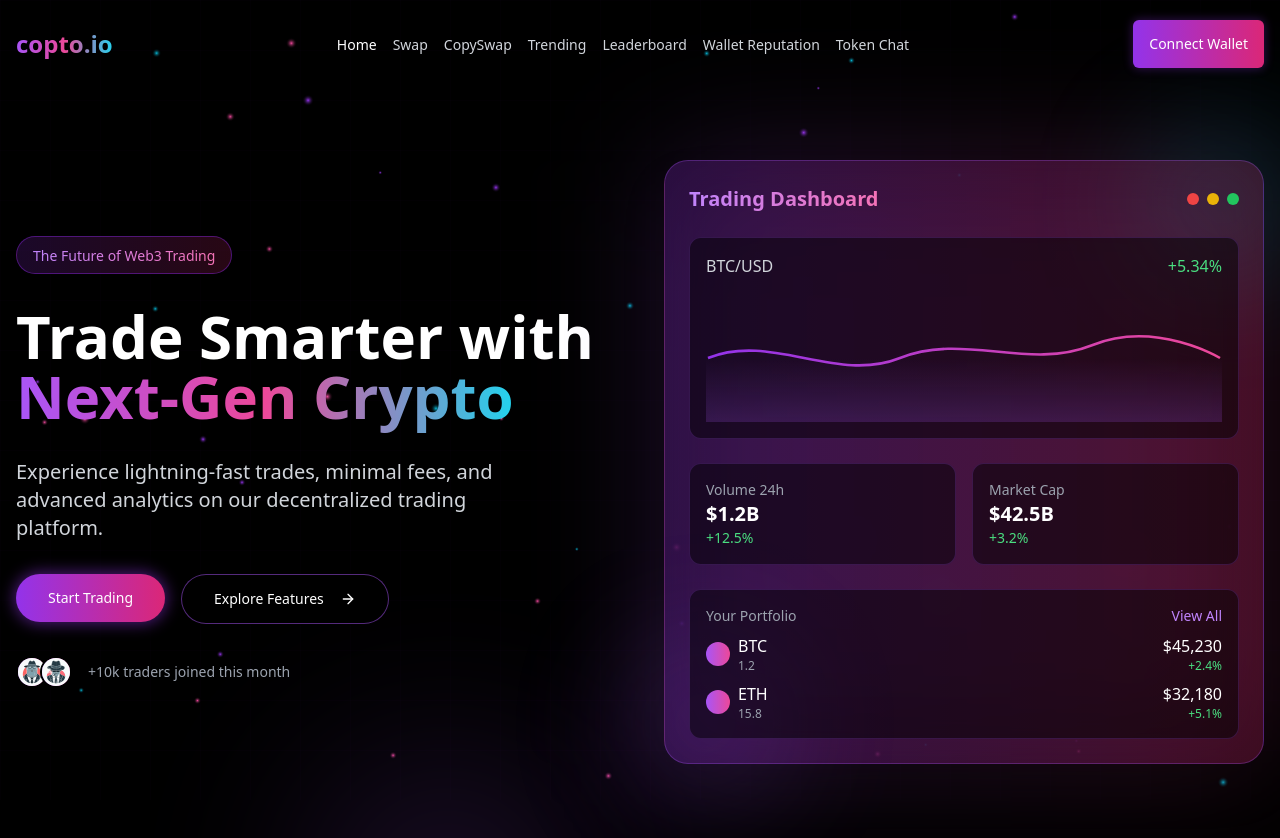
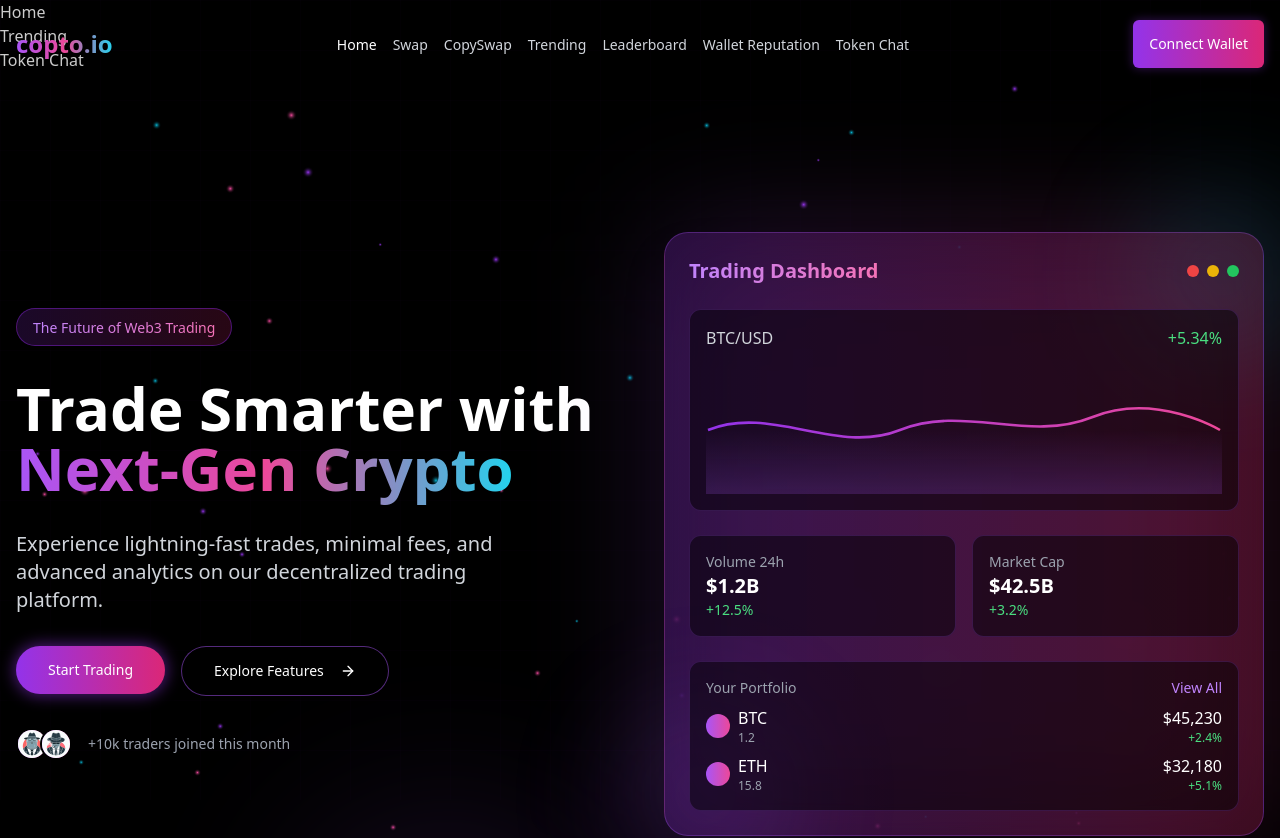
Before and after one commit to Vordium/tradvord, a Next.js app: page / in a window 1280 px wide. Shown: the top 838 px of the page. Built offline with nearby package versions, Linux system fonts and the light colour scheme.

Commit message:
Update layout.tsx

```diff
--- a/app/layout.tsx
+++ b/app/layout.tsx
@@ -2,8 +2,8 @@ import type { Metadata } from 'next'
 import './globals.css'
 
 export const metadata: Metadata = {
-  title: 'copto',
-  description: 'copto is a cutting-edge web3 trading platform for crypto enthusiasts',
+  title: 'vobit',
+  description: 'vobit is a cutting-edge web3 trading platform for crypto enthusiasts',
   icons: {
     icon: '/logo.jpg',
   }
@@ -16,7 +16,18 @@ export default function RootLayout({
 }>) {
   return (
     <html lang="en">
-      <body>{children}</body>
+      <body>
+        <header>
+          <nav>
+            <ul>
+              <li><a href="/">Home</a></li>
+              <li><a href="/trending">Trending</a></li>
+              <li><a href="/token-chat">Token Chat</a></li>
+            </ul>
+          </nav>
+        </header>
+        {children}
+      </body>
     </html>
   )
 }
```
